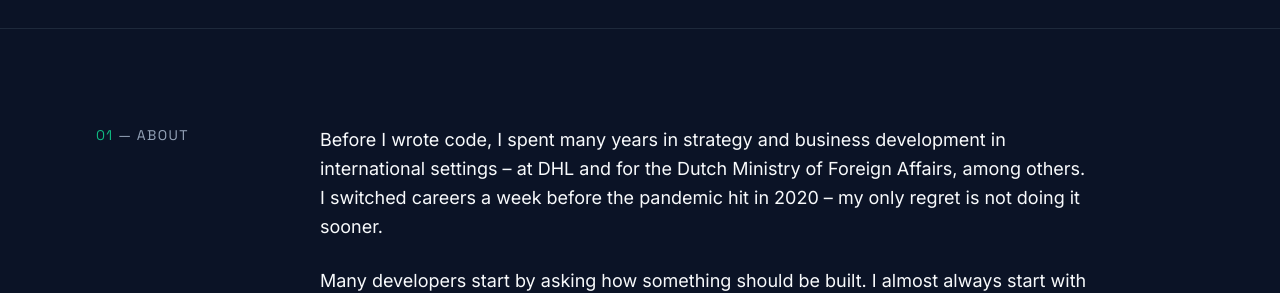
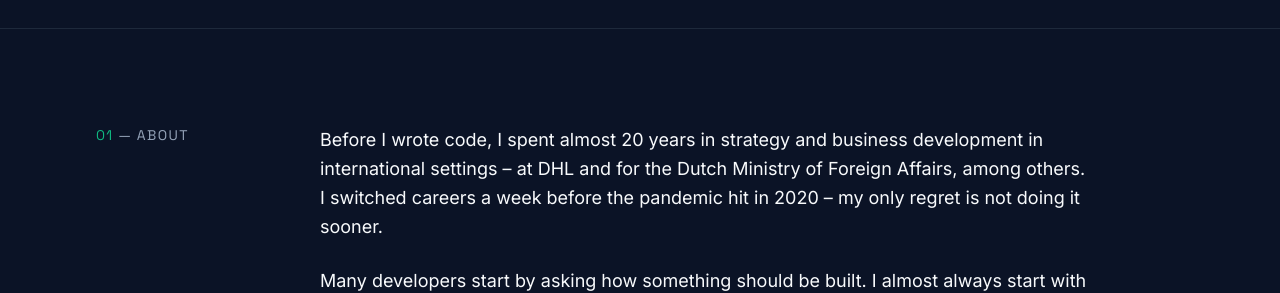
Before and after one commit to therealdanmalmx/danmalm-se, a Next.js app: page /en in a window 1280 px wide. Shown: the part 820-1113 px from the top of the page. Built offline with nearby package versions, Linux system fonts and the light colour scheme.

Commit message:
content: say almost 20 years of business background
Co-Authored-By: Claude Opus 5.5 <noreply@anthropic.com>

```diff
--- a/src/content/en.ts
+++ b/src/content/en.ts
@@ -52,7 +52,7 @@ export const en: Content = {
   },
 
   about: [
-    "Before I wrote code, I spent many years in strategy and business development in international settings – at DHL and for the Dutch Ministry of Foreign Affairs, among others. I switched careers a week before the pandemic hit in 2020 – my only regret is not doing it sooner.",
+    "Before I wrote code, I spent almost 20 years in strategy and business development in international settings – at DHL and for the Dutch Ministry of Foreign Affairs, among others. I switched careers a week before the pandemic hit in 2020 – my only regret is not doing it sooner.",
     "Many developers start by asking how something should be built. I almost always start with why: what value does it create, and for whom? That's why I'm good at turning fuzzy business requirements into something concrete and sustainable.",
     "Vue, React and TypeScript are my home turf. With C# and .NET I can own the whole chain, from interface to API. I do my best work in down-to-earth teams where people share – in code reviews and at the coffee machine.",
     "I use AI tools like Claude Code and GitHub Copilot daily to work faster – but I review and understand every line that ships.",
--- a/src/content/sv.ts
+++ b/src/content/sv.ts
@@ -47,7 +47,7 @@ export const sv: Content = {
   },
 
   about: [
-    "Jag är civilekonom och har jobbat många år med strategi och affärsutveckling i internationella miljöer – bland annat på DHL och för Nederländernas utrikesministerium. En vecka innan pandemin bröt ut 2020 bytte jag bana till utveckling. Det enda jag ångrar är att jag inte gjorde det tidigare.",
+    "Jag är civilekonom och har jobbat nästan 20 år med strategi och affärsutveckling i internationella miljöer – bland annat på DHL och för Nederländernas utrikesministerium. En vecka innan pandemin bröt ut 2020 bytte jag bana till utveckling. Det enda jag ångrar är att jag inte gjorde det tidigare.",
     "Många utvecklare börjar med frågan hur något ska byggas. Jag börjar nästan alltid med varför: vilken nytta gör det, och för vem? Därför är jag bra på att ta luddiga krav från verksamheten och göra något konkret och hållbart av dem.",
     "Vue, React och TypeScript är min hemmaplan. Med C# och .NET kan jag ta helhetsansvar från gränssnitt till API. Jag trivs bäst i prestigelösa team där man delar med sig – i kodgranskningen och vid kaffemaskinen.",
     "Jag använder AI-verktyg som Claude Code och GitHub Copilot dagligen för att jobba snabbare – men jag granskar och förstår varje rad som går ut.",
```
